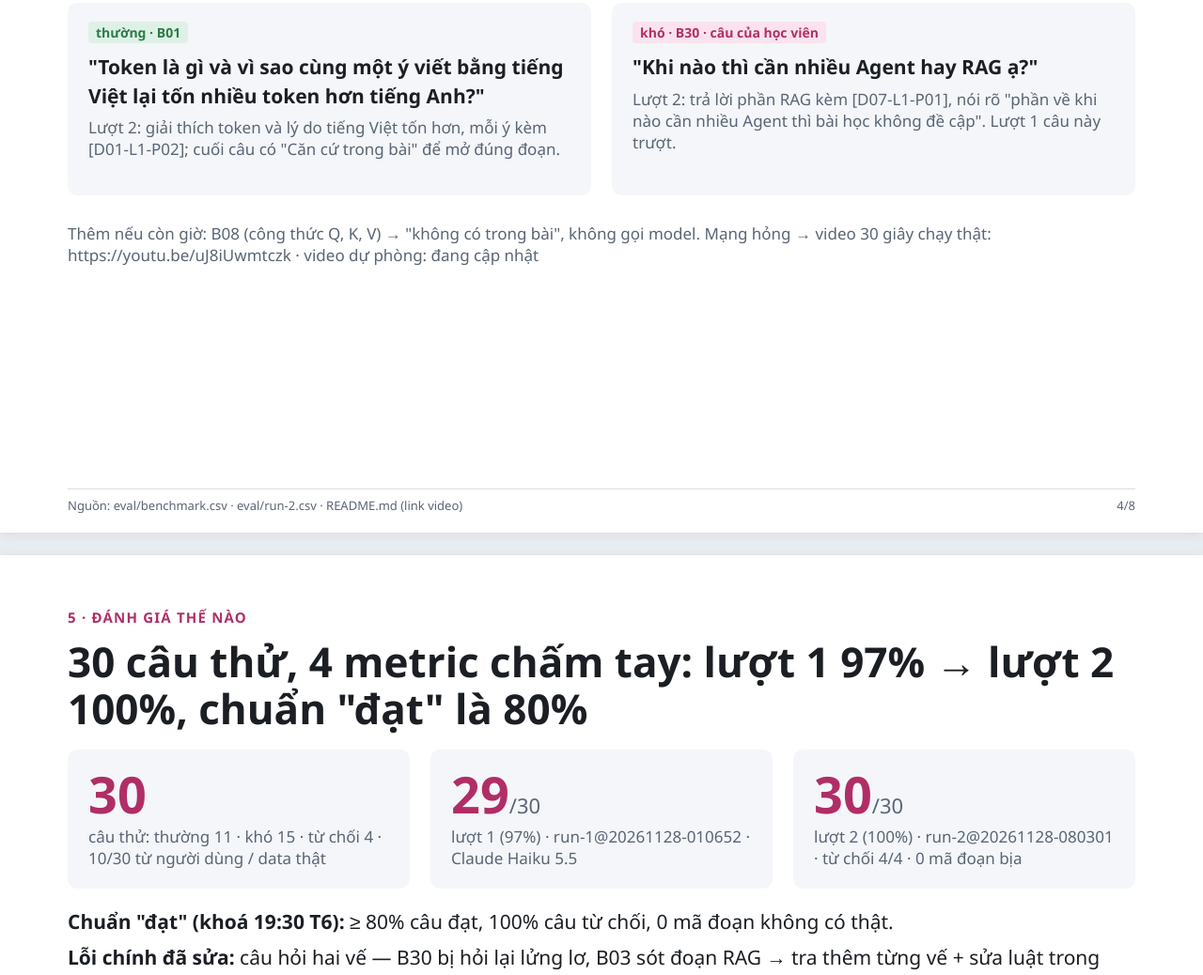
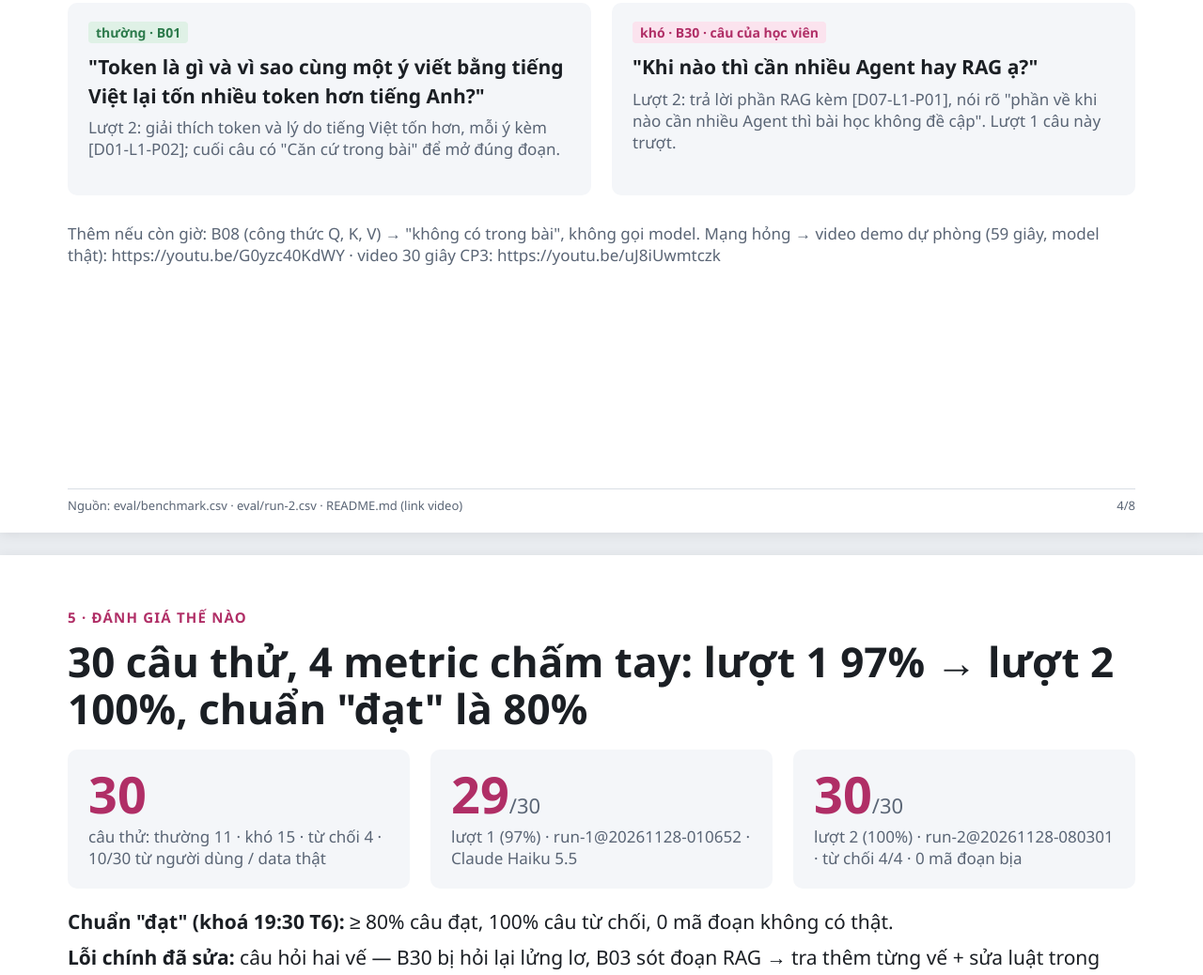
Before and after one commit to KumaMichio/K5-Day15-L3A-Probably-Functional, a plain HTML site: page slides/deck.html in a window 1280 px wide. Shown: the part 2409-3447 px from the top of the page at 94% size. Drawn offline with Linux system fonts and the light colour scheme.

Commit message:
slides: trang 4 thêm link video demo dự phòng từ README, xuất lại PDF
Co-Authored-By: Claude Opus 5.5 <noreply@anthropic.com>

```diff
--- a/slides/deck.html
+++ b/slides/deck.html
@@ -112,7 +112,7 @@
       <p style="margin:10px 0 6px"><b>"Khi nào thì cần nhiều Agent hay RAG ạ?"</b></p>
       <p class="cap">Lượt 2: trả lời phần RAG kèm [D07-L1-P01], nói rõ "phần về khi nào cần nhiều Agent thì bài học không đề cập". Lượt 1 câu này trượt.</p></div>
   </div>
-  <p class="cap">Thêm nếu còn giờ: B08 (công thức Q, K, V) → "không có trong bài", không gọi model. Mạng hỏng → video 30 giây chạy thật: https://youtu.be/uJ8iUwmtczk · video dự phòng: đang cập nhật</p>
+  <p class="cap">Thêm nếu còn giờ: B08 (công thức Q, K, V) → "không có trong bài", không gọi model. Mạng hỏng → video demo dự phòng (59 giây, model thật): https://youtu.be/G0yzc40KdWY · video 30 giây CP3: https://youtu.be/uJ8iUwmtczk</p>
   <div class="src"><span>Nguồn: eval/benchmark.csv · eval/run-2.csv · README.md (link video)</span><span>4/8</span></div>
 </section>
 
```
Also changed, not shown: spec.md (+1 -1 lines), 1 other file.
